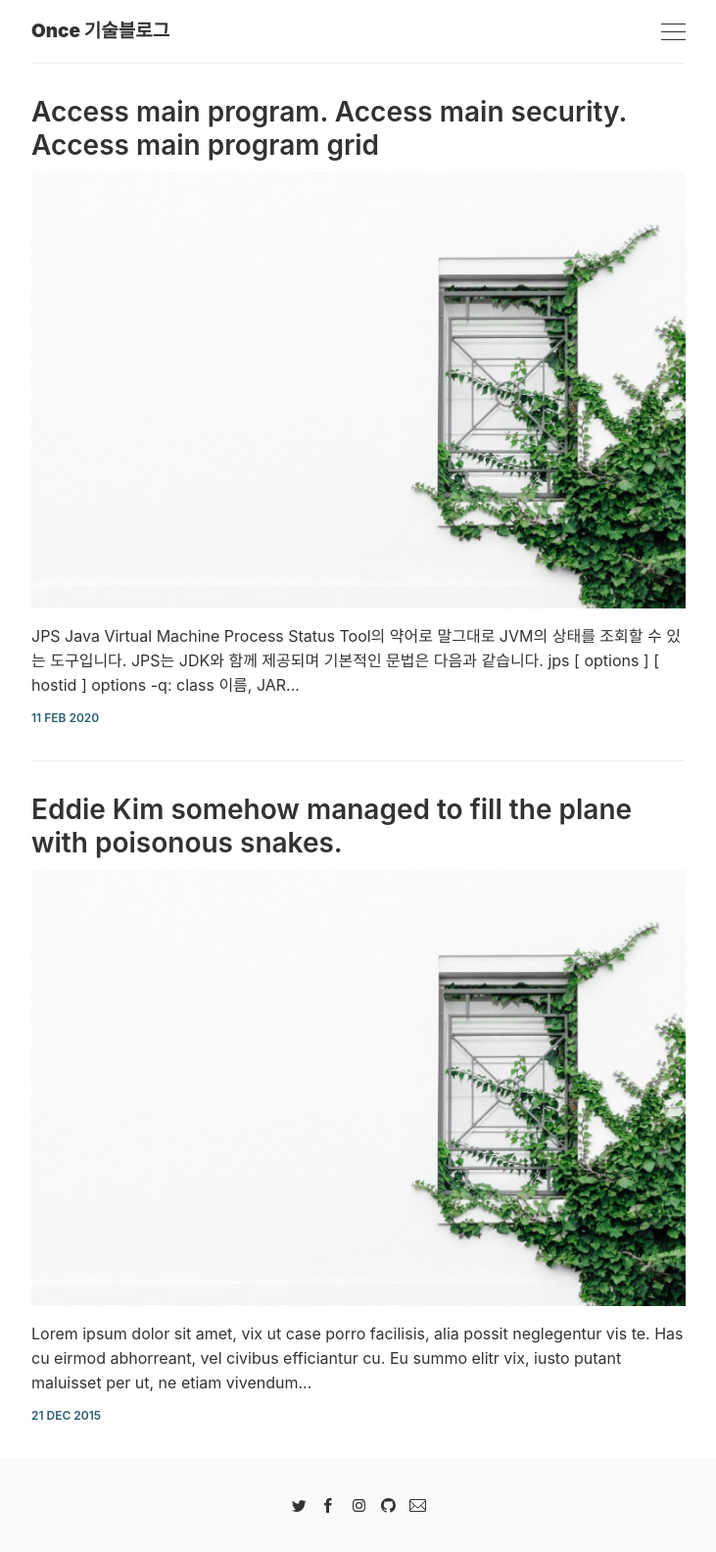
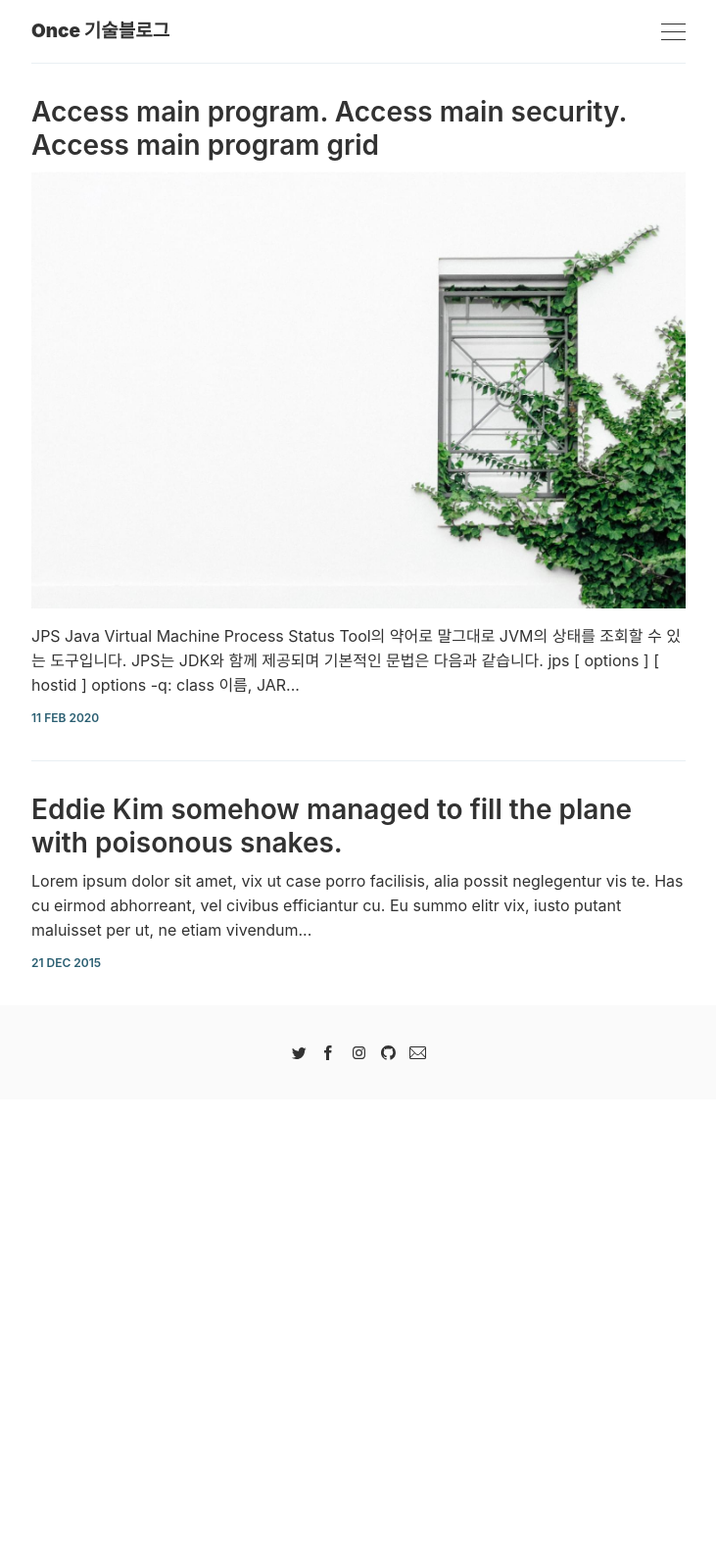
Before and after one commit to wonsangL/wonsangL.github.io, a Jekyll site: the page built from index.html, in a window 1280 px wide. Shown: the whole page at 98% size, without its empty margins (274-1005 px from the left). Built offline with Jekyll 4.4.1, drawn with Linux system fonts in a browser that asks for light colours; the list of posts is cut into pages by our own code; after the commit the page ends 1122 px from its top, so only the background shows below that.

Commit message:
기존 post 수정

```diff
--- a/_posts/2015-12-21-eddie-kim-somehow-managed-to-fill-the-plane-with-poisonous-snakes.markdown
+++ b/_posts/2015-12-21-eddie-kim-somehow-managed-to-fill-the-plane-with-poisonous-snakes.markdown
@@ -1,8 +1,6 @@
 ---
 layout: post
 title: Eddie Kim somehow managed to fill the plane with poisonous snakes.
-tags: [frontpage, jekyll, blog]
-image: '/images/posts/2.jpg'
 ---
 
 Lorem ipsum dolor sit amet, vix ut case porro facilisis, alia possit neglegentur vis te. Has cu eirmod abhorreant, vel civibus efficiantur cu. Eu summo elitr vix, iusto putant maluisset per ut, ne etiam vivendum adipisci vel. Vis omnis tempor accusam ei, justo perpetua liberavisse cu qui. Saperet aliquando adipiscing ius ne, ne facer euripidis est. Pro mundi nostrum suavitate et.
```
